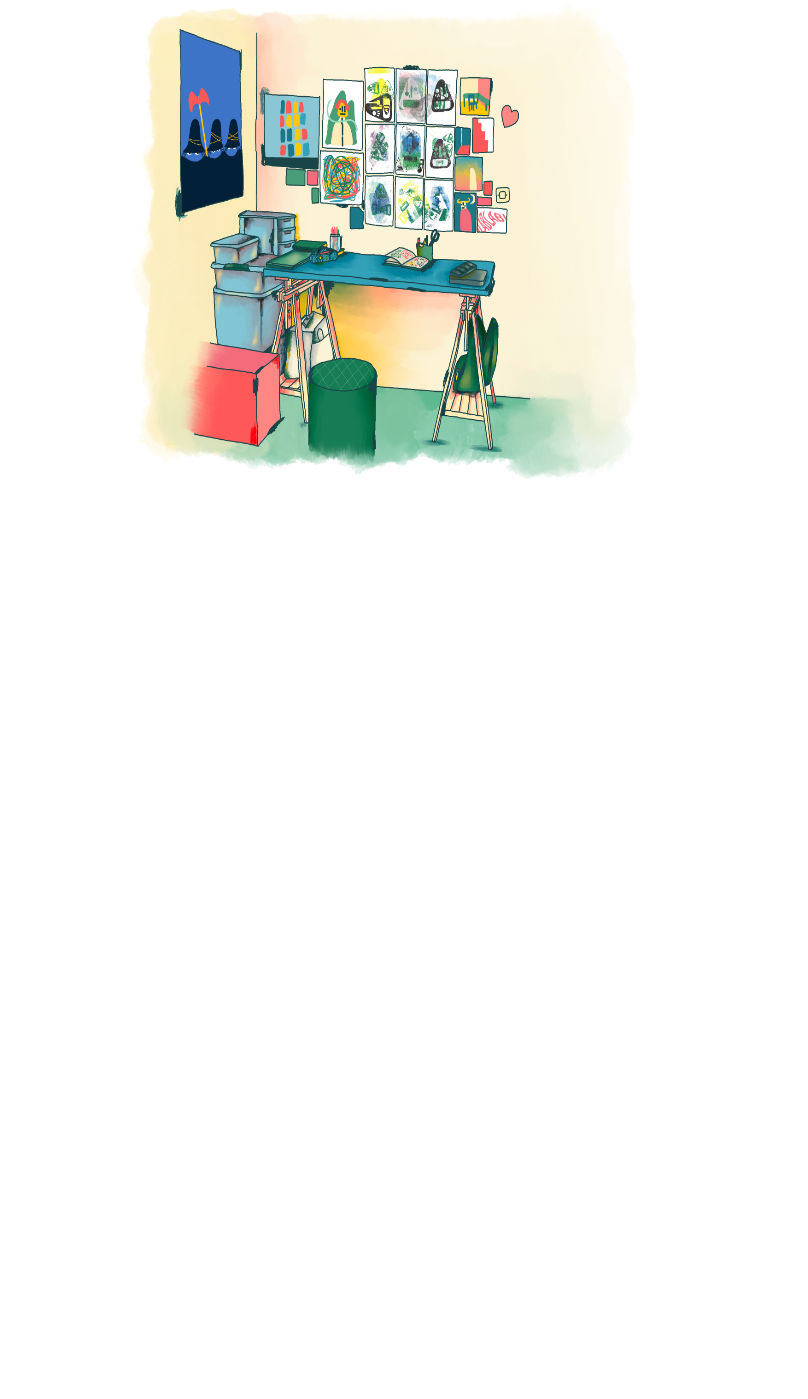
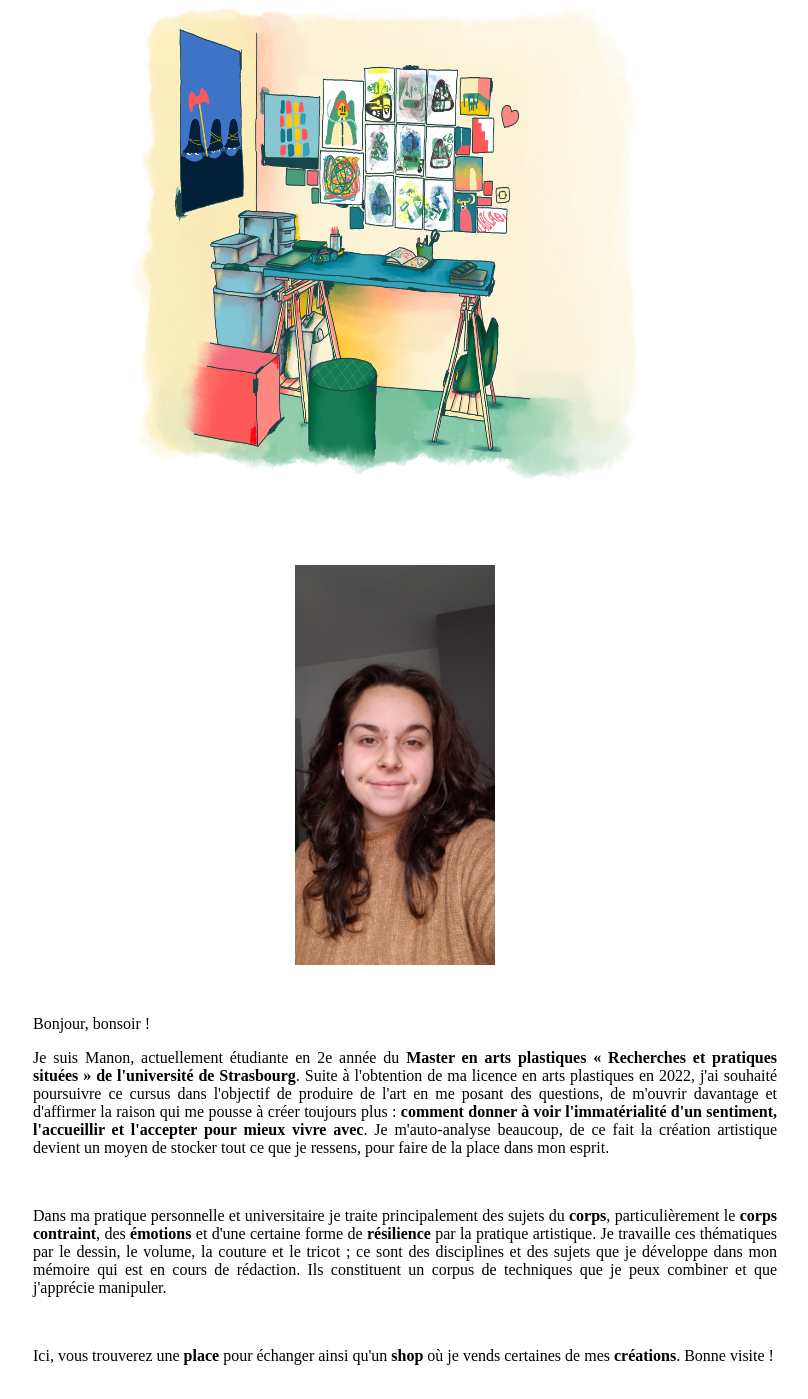
Before and after one commit to AnotheerDev/SiteManon, a PHP site: template templates/home/index.html.twig in a window 1280 px wide. Shown: the part 313-1712 px from the top of the page, without its empty margins (245-1053 px from the left). Before the commit the page ends 792 px from the top, so only its background shows below. Run offline with PHP 8.4, Linux system fonts and the light colour scheme; the template is opened without the code that fills it, so the values that code supplies are empty; some libraries are stand-ins or nearby versions.

Commit message:
adding section about

```diff
--- a/templates/home/index.html.twig
+++ b/templates/home/index.html.twig
@@ -10,4 +10,20 @@
     <img src="{{ asset('/img/illustrationBureau.PNG') }}" alt="illustrationBureau" id="illustrationBureau">
 </section>
 
+<section id="sectionAbout">
+    <img src="{{ asset('/img/photoManon.jpg') }}" alt="photoManon" id="photoManon">
+    <div id="aboutMe">Bonjour, bonsoir ! <br>
+        <p>Je suis Manon, actuellement étudiante en 2e année du <strong>Master en arts plastiques « Recherches et pratiques situées » de l'université de Strasbourg</strong>. Suite à l'obtention de ma
+        licence en arts plastiques en 2022, j'ai souhaité poursuivre ce cursus dans l'objectif de produire de l'art en me posant des questions, de m'ouvrir davantage et d'affirmer la raison qui me
+        pousse à créer toujours plus : <strong>comment donner à voir l'immatérialité d'un sentiment, l'accueillir et l'accepter pour mieux vivre avec</strong>. Je m'auto-analyse beaucoup, de ce fait la création
+        artistique devient un moyen de stocker tout ce que je ressens, pour faire de la place dans mon esprit.</p> <br>
+
+        <p>Dans ma pratique personnelle et universitaire je traite principalement des sujets du <strong>corps</strong>, particulièrement le <strong>corps contraint</strong>, des <strong>émotions</strong> et d'une certaine forme de <strong>résilience</strong> par la
+        pratique artistique. Je travaille ces thématiques par le dessin, le volume, la couture et le tricot ; ce sont des disciplines et des sujets que je développe dans mon mémoire qui est en cours
+        de rédaction. Ils constituent un corpus de techniques que je peux combiner et que j'apprécie manipuler.</p> <br>
+
+        <p>Ici, vous trouverez une <strong>place</strong> pour échanger ainsi qu'un <strong>shop</strong> où je vends certaines de mes <strong>créations</strong>. Bonne visite ! </p><br>
+    </div>
+</section>
+
 {% endblock %}
```
